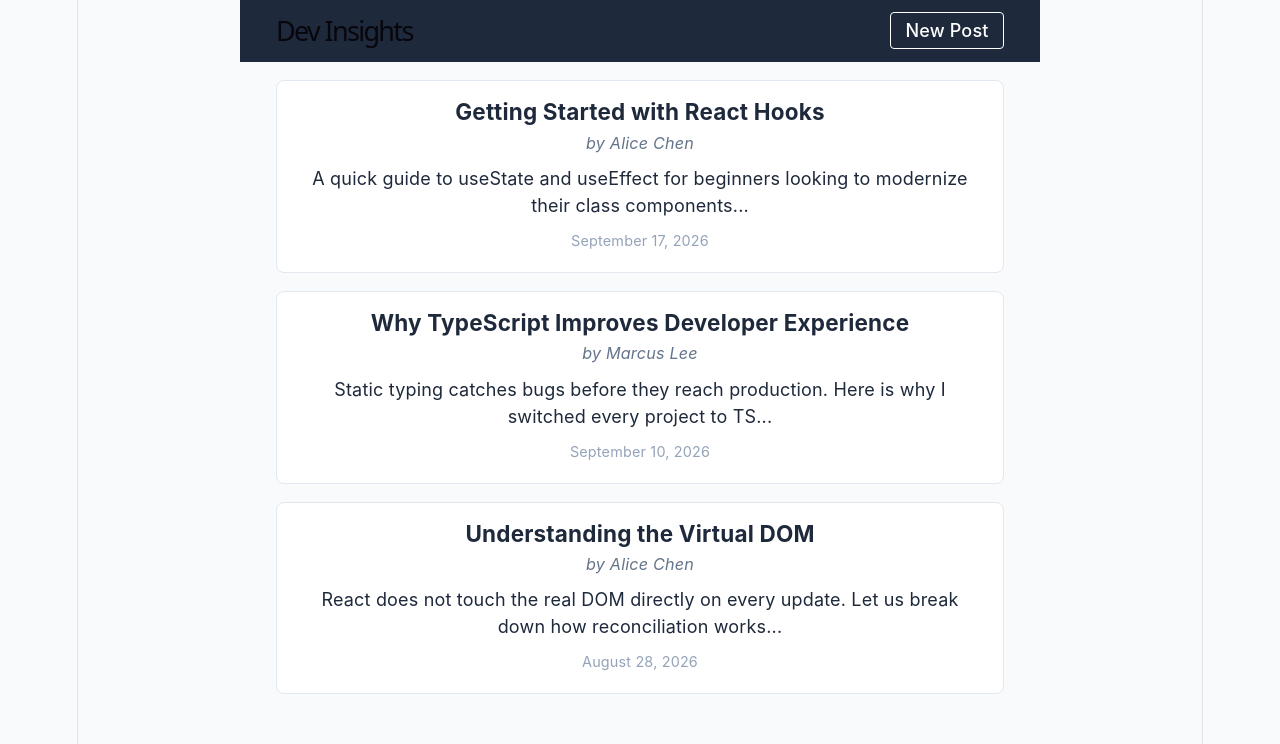
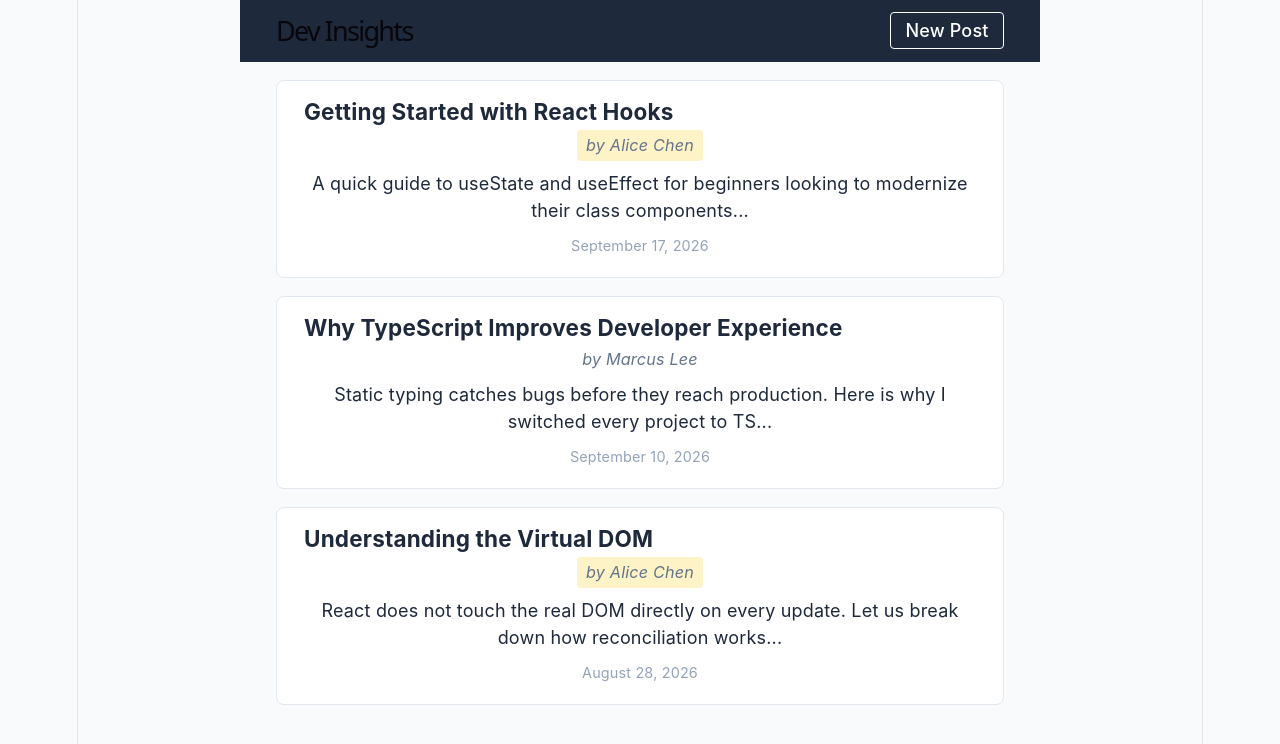
Before and after one commit to M-a-web179/Dev-Mini-Blog-Project, a React (Vite) app: page / in a window 1280 px wide. Shown: the top 744 px of the page. Built offline with nearby package versions, Linux system fonts and the light colour scheme.

Commit message:
Add inline conditional styling: New badge and featured author highlight

```diff
--- a/src/components/Post.css
+++ b/src/components/Post.css
@@ -4,6 +4,11 @@
   padding: 1rem 1.5rem;
   margin: 1rem 0;
   background-color: #ffffff;
+}
+
+.post__header {
+  display: flex;
+  align-items: center;
 }
 
 .post__title {
--- a/src/components/Post.tsx
+++ b/src/components/Post.tsx
@@ -1,3 +1,4 @@
+import type { CSSProperties } from 'react'
 import type { Post as PostType } from '../types/Post'
 import './Post.css'
 
@@ -12,10 +13,40 @@ function Post({ post }: PostProps) {
     day: 'numeric',
   })
 
+  const isNew =
+    Date.now() - new Date(post.datePosted).getTime() < 24 * 60 * 60 * 1000
+
+  const isFeaturedAuthor = post.author === 'Alice Chen'
+  const authorStyle: CSSProperties = {
+    backgroundColor: isFeaturedAuthor ? '#fef3c7' : 'transparent',
+    padding: isFeaturedAuthor ? '0.15rem 0.5rem' : '0',
+    borderRadius: '4px',
+    display: 'inline-block',
+  }
+
   return (
     <article className="post">
-      <h3 className="post__title">{post.title}</h3>
-      <p className="post__author">by {post.author}</p>
+      <div className="post__header">
+        <h3 className="post__title">{post.title}</h3>
+        {isNew && (
+          <span
+            style={{
+              backgroundColor: '#22c55e',
+              color: 'white',
+              fontSize: '0.7rem',
+              fontWeight: 'bold',
+              padding: '0.2rem 0.5rem',
+              borderRadius: '999px',
+              marginLeft: '0.5rem',
+            }}
+          >
+            New!
+          </span>
+        )}
+      </div>
+      <p className="post__author" style={authorStyle}>
+        by {post.author}
+      </p>
       <p className="post__content">{post.content}</p>
       <p className="post__date">{formattedDate}</p>
     </article>
```
